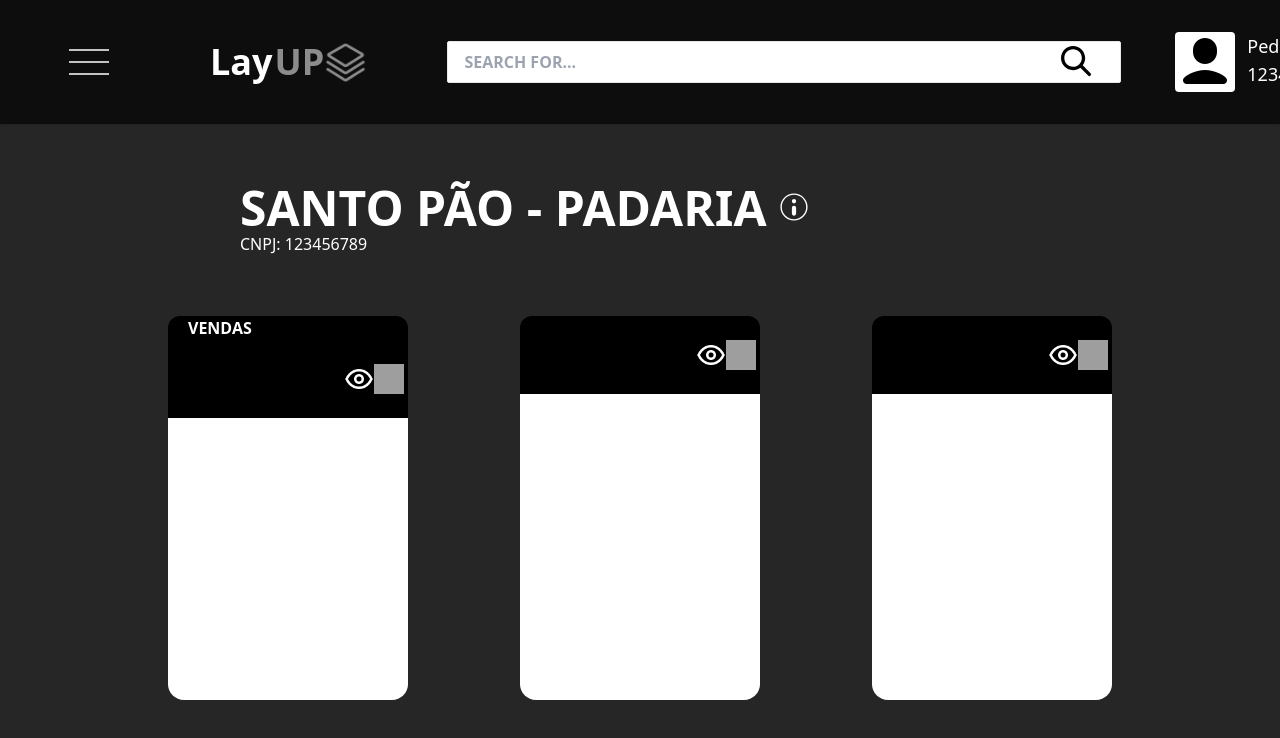
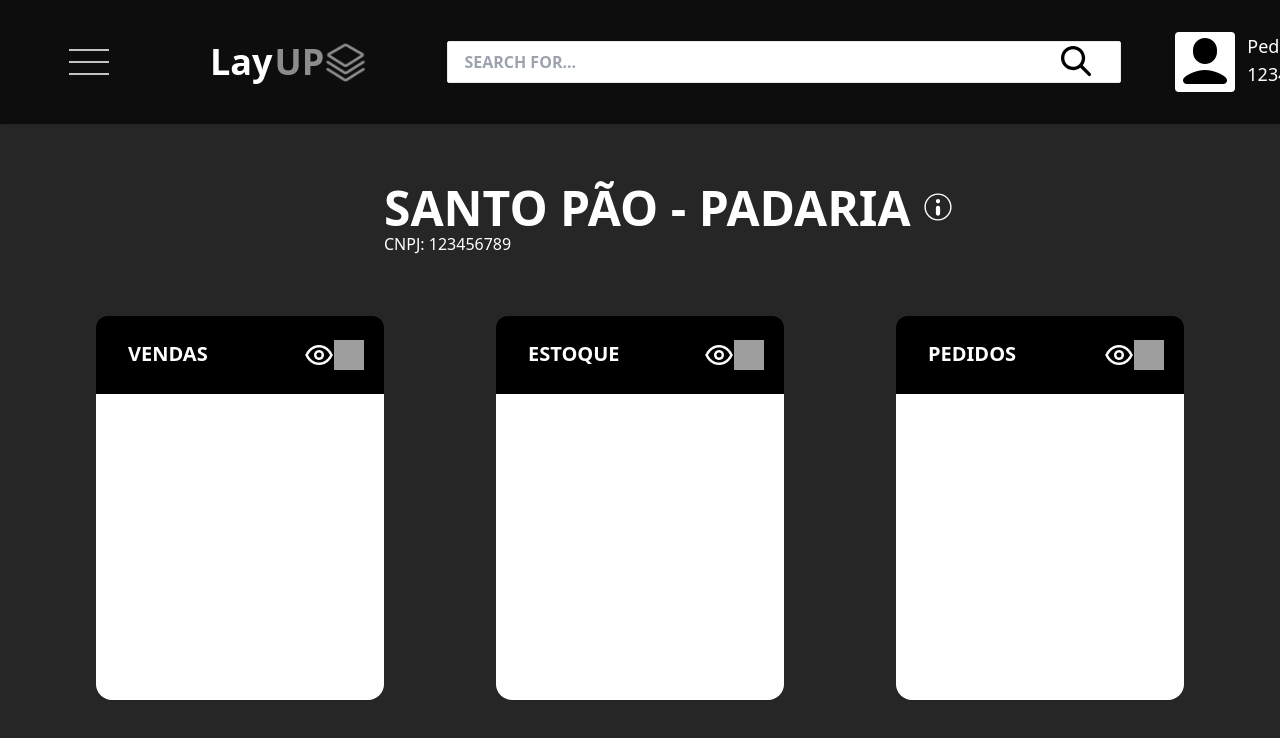
Before and after one commit to software-padaria/software-padaria, a Vue app: page / in a window 1280 px wide. Shown: the top 738 px of the page. Built offline with nearby package versions, Linux system fonts and the light colour scheme; grey boxes are pictures that could not be loaded.

Commit message:
FEAT: aprimoração do sidebar e component #1

```diff
--- a/src/components/InicialBox.vue
+++ b/src/components/InicialBox.vue
@@ -3,11 +3,11 @@
 </script>
 
 <template>
-    <div class="bg-white h-96 w-60 rounded-2xl mx-14 text-white font-bold ">
-        <header class="bg-black rounded-t-xl">
-            <h1 class=" ml-5 mr-5">{{ title }}</h1>
+    <div class="bg-white h-96 w-72 rounded-2xl mx-14 text-white font-bold ">
+        <header class="bg-black relative rounded-t-xl">
+            <h1 class=" absolute ml-8 pt-6 text-xl">{{ title }}</h1>
             <div class="container py-6 flex ">
-                <img src="../assets/icons8-eye-96 (1).png" class="ml-44" width="30" height="40" alt="">
+                <img src="../assets/icons8-eye-96 (1).png" class="ml-52" width="30" height="40" alt="">
                 <img src="../assets/icons8-menu-2-60.png " class="ml-0" width="30"  alt="">
             </div>
         </header>
--- a/src/components/SideBar.vue
+++ b/src/components/SideBar.vue
@@ -16,35 +16,39 @@
 </script>
 
 <template>
-    <div :class="['fixed top-0 left-0 w-64 h-full bg-color3 text-black transition-transform duration-300', {'-translate-x-full': !isOpen, 'translate-x-0': isOpen}]">
+  <div
+    :class="['fixed top-0 left-0 w-48 h-full bg-color3 text-black transition-transform duration-300', { '-translate-x-full': !isOpen, 'translate-x-0': isOpen }]">
     <div class="p-5">
-        <div class="text-2xl font-bold mb-6">Menu</div>
-        <ul>
-          <li class="mb-4 font-bold">
+      <ul class="flex flex-col items-center ">
+        <li class="mb-6 font-bold flex flex-col items-center">
           <svg xmlns="http://www.w3.org/2000/svg" x="0px" y="0px" width="50" height="50" viewBox="0 0 50 50">
-    <path d="M 25 1.0507812 C 24.7825 1.0507812 24.565859 1.1197656 24.380859 1.2597656 L 1.3808594 19.210938 C 0.95085938 19.550938 0.8709375 20.179141 1.2109375 20.619141 C 1.5509375 21.049141 2.1791406 21.129062 2.6191406 20.789062 L 4 19.710938 L 4 46 C 4 46.55 4.45 47 5 47 L 19 47 L 19 29 L 31 29 L 31 47 L 45 47 C 45.55 47 46 46.55 46 46 L 46 19.710938 L 47.380859 20.789062 C 47.570859 20.929063 47.78 21 48 21 C 48.3 21 48.589063 20.869141 48.789062 20.619141 C 49.129063 20.179141 49.049141 19.550938 48.619141 19.210938 L 25.619141 1.2597656 C 25.434141 1.1197656 25.2175 1.0507812 25 1.0507812 z M 35 5 L 35 6.0507812 L 41 10.730469 L 41 5 L 35 5 z"></path>
+            <path
+              d="M 25 1.0507812 C 24.7825 1.0507812 24.565859 1.1197656 24.380859 1.2597656 L 1.3808594 19.210938 C 0.95085938 19.550938 0.8709375 20.179141 1.2109375 20.619141 C 1.5509375 21.049141 2.1791406 21.129062 2.6191406 20.789062 L 4 19.710938 L 4 46 C 4 46.55 4.45 47 5 47 L 19 47 L 19 29 L 31 29 L 31 47 L 45 47 C 45.55 47 46 46.55 46 46 L 46 19.710938 L 47.380859 20.789062 C 47.570859 20.929063 47.78 21 48 21 C 48.3 21 48.589063 20.869141 48.789062 20.619141 C 49.129063 20.179141 49.049141 19.550938 48.619141 19.210938 L 25.619141 1.2597656 C 25.434141 1.1197656 25.2175 1.0507812 25 1.0507812 z M 35 5 L 35 6.0507812 L 41 10.730469 L 41 5 L 35 5 z">
+            </path>
           </svg>
           <router-link to="/" class="hover:text-color5" @click.native="handleItemClick">HOME</router-link>
         </li>
-          <li class="mb-4 font-bold">
+        <li class="mb-6 font-bold flex flex-col items-center">
           <img src="../assets/open-box.svg" width="90" height="90" alt="">
           <router-link to="/estoque" class="hover:text-color5" @click.native="handleItemClick">ESTOQUE</router-link>
         </li>
-          <li class="mb-4 font-bold">
+        <li class="mb-6 font-bold flex flex-col items-center">
           <img src="../assets/icons8-pago-100.png" width="60" height="60" alt="">
           <router-link to="/vendas" class="hover:text-color5" @click.native="handleItemClick">VENDAS</router-link>
         </li>
-          <li class="mb-4 font-bold ">
+        <li class="mb-6 font-bold flex flex-col items-center ">
           <img src="../assets/icons8-colar-100.png" width="60" height="60" alt="">
           <router-link to="/pedidos" class="hover:text-color5" @click.native="handleItemClick">PEDIDOS</router-link>
         </li>
-          <li class="mb-4 font-bold">
+        <li class="mb-6 font-bold flex flex-col items-center">
           <img src="../assets/icons8-usuário-do-bloco-de-notas-100.png" width="60" height="60" alt="">
-            <router-link to="/fornecedores" class="hover:text-color5" @click.native="handleItemClick">FORNECEDORES</router-link>
+          <router-link to="/fornecedores" class="hover:text-color5"
+            @click.native="handleItemClick">FORNECEDORES</router-link>
         </li>
-          <li class="mb-4 font-bold">
+        <li class="mb-6 font-bold flex flex-col items-center">
           <img src="../assets/icons8-graphic-67 (1).png" alt="" width="60" height="60">
-            <router-link to="/relatorios" class="hover:text-color5" @click.native="handleItemClick">RELATÓRIOS</router-link>
+          <router-link to="/relatorios" class="hover:text-color5"
+            @click.native="handleItemClick">RELATÓRIOS</router-link>
         </li>
       </ul>
     </div>
--- a/src/views/HomeView.vue
+++ b/src/views/HomeView.vue
@@ -106,7 +106,7 @@
 
   <body>
     <div class="bg-color4 w-full h-screen flex flex-col">
-      <div class="w-full h-48 flex flex-col justify-center pl-60">
+      <div class="w-full h-48 flex flex-col justify-center pl-96">
         <div class="flex">
           <h1 class="text-5xl text-white font-bold">SANTO PÃO - PADARIA</h1>
           <svg
@@ -147,8 +147,8 @@
       <div class="flex justify-center items-center ">
         <div class="flex ">
           <InicialBox title="VENDAS"></InicialBox>
-          <InicialBox></InicialBox>
-          <InicialBox></InicialBox>
+          <InicialBox title="ESTOQUE"></InicialBox>
+          <InicialBox title="PEDIDOS"></InicialBox>
         </div>
       </div>
 
--- a/tailwind.config.js
+++ b/tailwind.config.js
@@ -6,7 +6,8 @@
     extend: {backgroundColor: {
       'color1': '#0D0D0D',
       'color3': '#8C8C8C',
-      'color4': '#262626'
+      'color4': '#262626',
+      'color6': '#D9D9D9'
     },
     textColor: {
       'color2': '#8C8C8C',
```
Also changed, not shown: src/assets/icons8-linha-vertical-100.png (added). Lines whose indentation alone changed are shown as unchanged.
